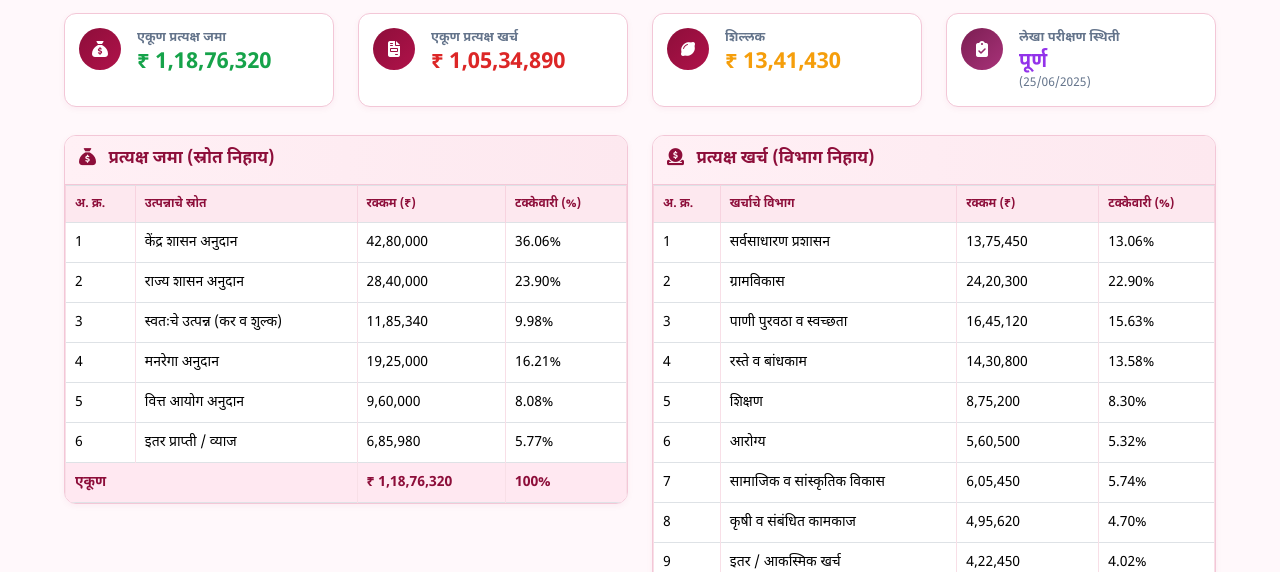
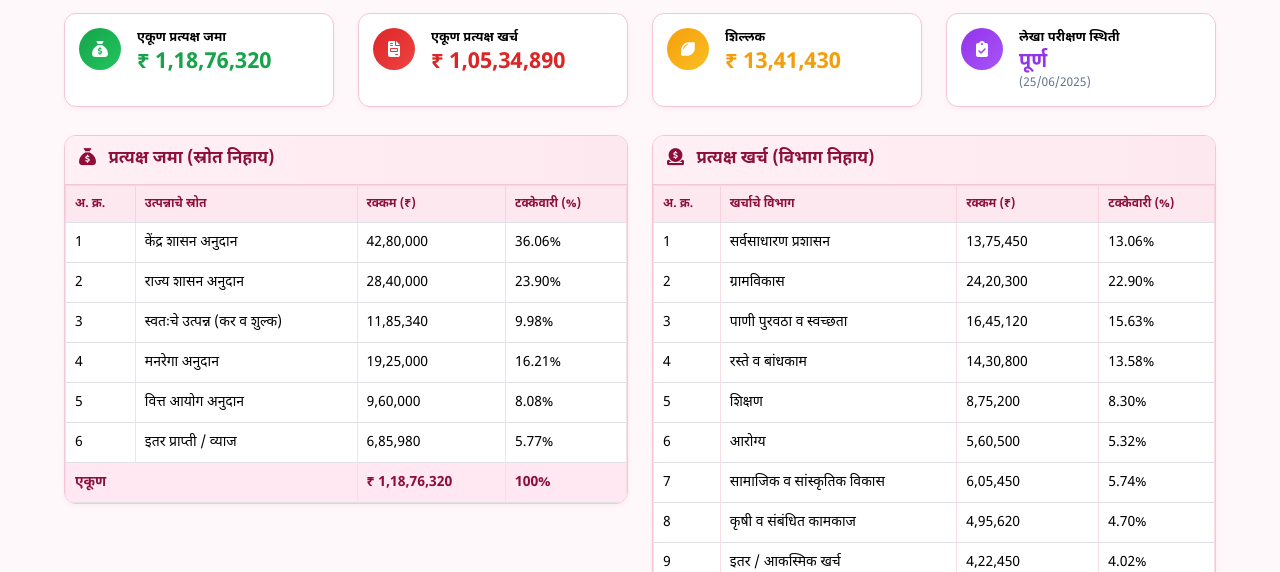
Before and after one commit to bankarnikita46-sketch/Varshik-Ahaval, a plain HTML site: page index.html in a window 1280 px wide. Shown: the part 228-800 px from the top of the page. Drawn offline with nearby package versions, Linux system fonts and the light colour scheme.

Commit message:
Update index.html

```diff
--- a/index.html
+++ b/index.html
@@ -175,7 +175,8 @@ body{
 
 .info-title{
     font-size:13px;
-    color:#64748b;
+    /* color:#64748b; */
+    color: black;
     font-weight:600;
     margin-bottom:3px;
 }
@@ -195,6 +196,7 @@ body{
 
 .small-text{
     color:#64748b;
+    /* color: black; */
     font-size:12px;
 }
 
@@ -477,6 +479,29 @@ transform:translate(-50%,-50%);
     color:#9333ea !important;
 }
 
+/* जमा */
+
+.green{
+    background:linear-gradient(135deg,#16a34a,#22c55e);
+}
+
+/* खर्च */
+
+.red{
+    background:linear-gradient(135deg,#dc2626,#ef4444);
+}
+
+/* शिल्लक */
+
+.orange{
+    background:linear-gradient(135deg,#f59e0b,#fbbf24);
+}
+
+/* लेखा परीक्षण */
+
+.purple{
+    background:linear-gradient(135deg,#9333ea,#a855f7);
+}
 /* ================= MOBILE ================= */
 
 @media(max-width:992px){
@@ -600,7 +625,7 @@ PDF डाउनलोड करा
 
 <div class="d-flex gap-3 align-items-start">
 
-<div class="info-icon green">
+<div class="info-icon red">
 <i class="fa-solid fa-file-invoice"></i>
 </div>
 
@@ -623,7 +648,7 @@ PDF डाउनलोड करा
 
 <div class="d-flex gap-3 align-items-start">
 
-<div class="info-icon green">
+<div class="info-icon orange">
 <i class="fa-solid fa-lemon"></i>
 </div>
 
```
